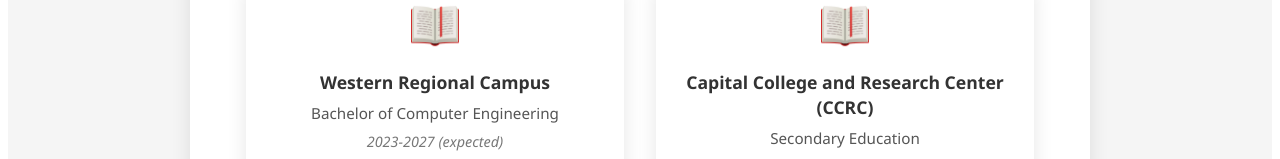
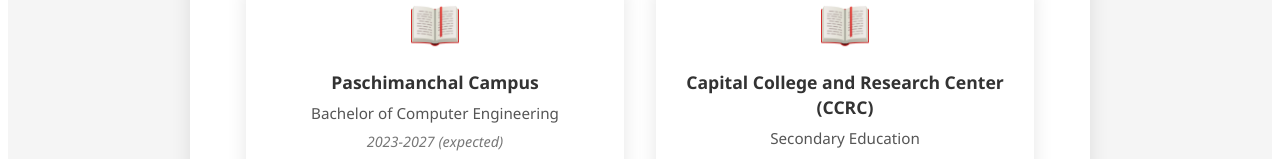
Before and after one commit to sunil-poudel/portfolio-sunil-poudel, an Angular app: page / in a window 1280 px wide. Shown: the part 985-1144 px from the top of the page. Built offline with nearby package versions, Linux system fonts and the light colour scheme.

Commit message:
change campus name to new one

```diff
--- a/src/app/menu/about/about.html
+++ b/src/app/menu/about/about.html
@@ -18,7 +18,7 @@
   <div class="education-container">
     <div class="education-details">
       <img src="assets/education_icon.png" alt="education icon"/>
-      <p>Western Regional Campus</p>
+      <p>Paschimanchal Campus</p>
       <p>Bachelor of Computer Engineering</p>
       <p>2023-2027 (expected)</p>
     </div>
```
